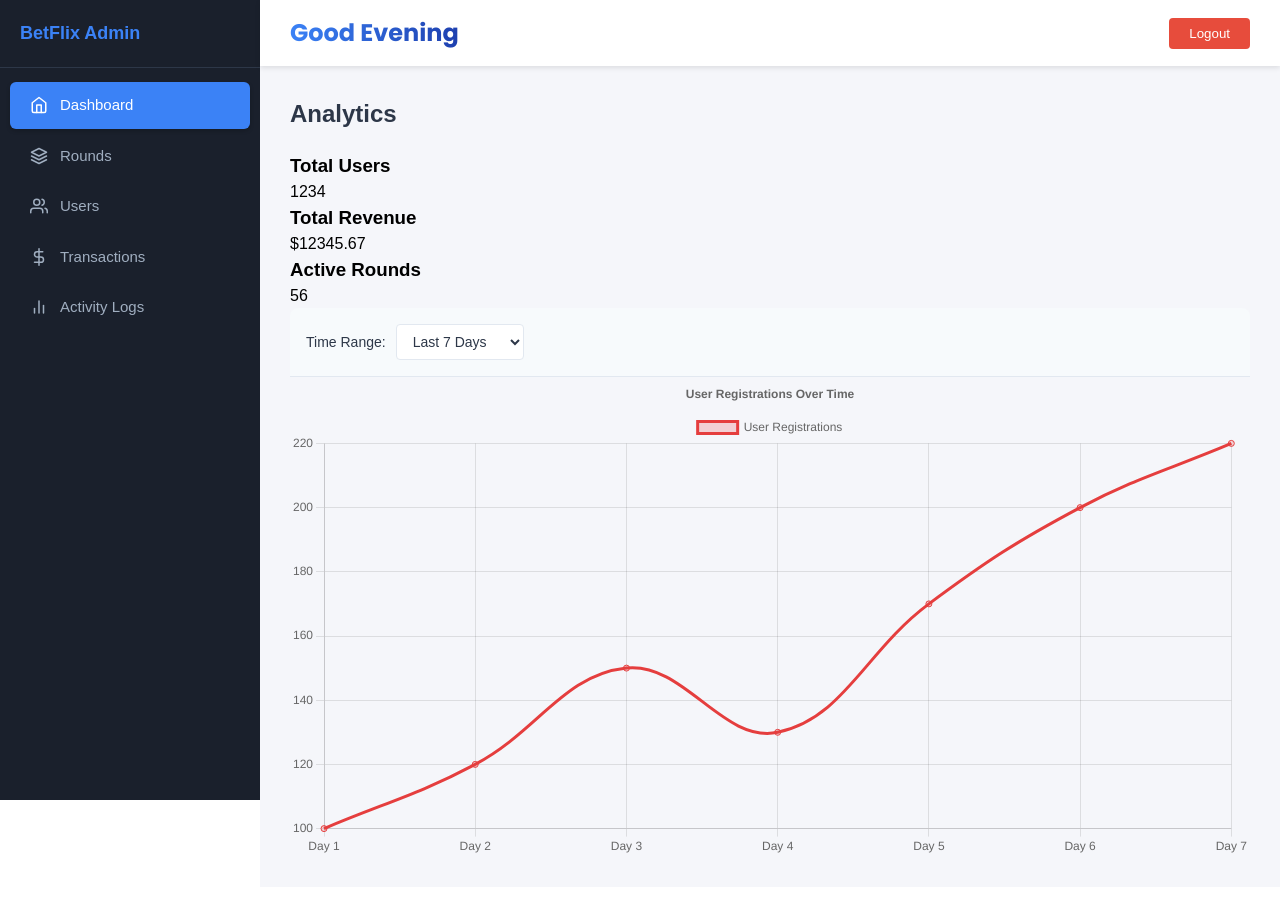
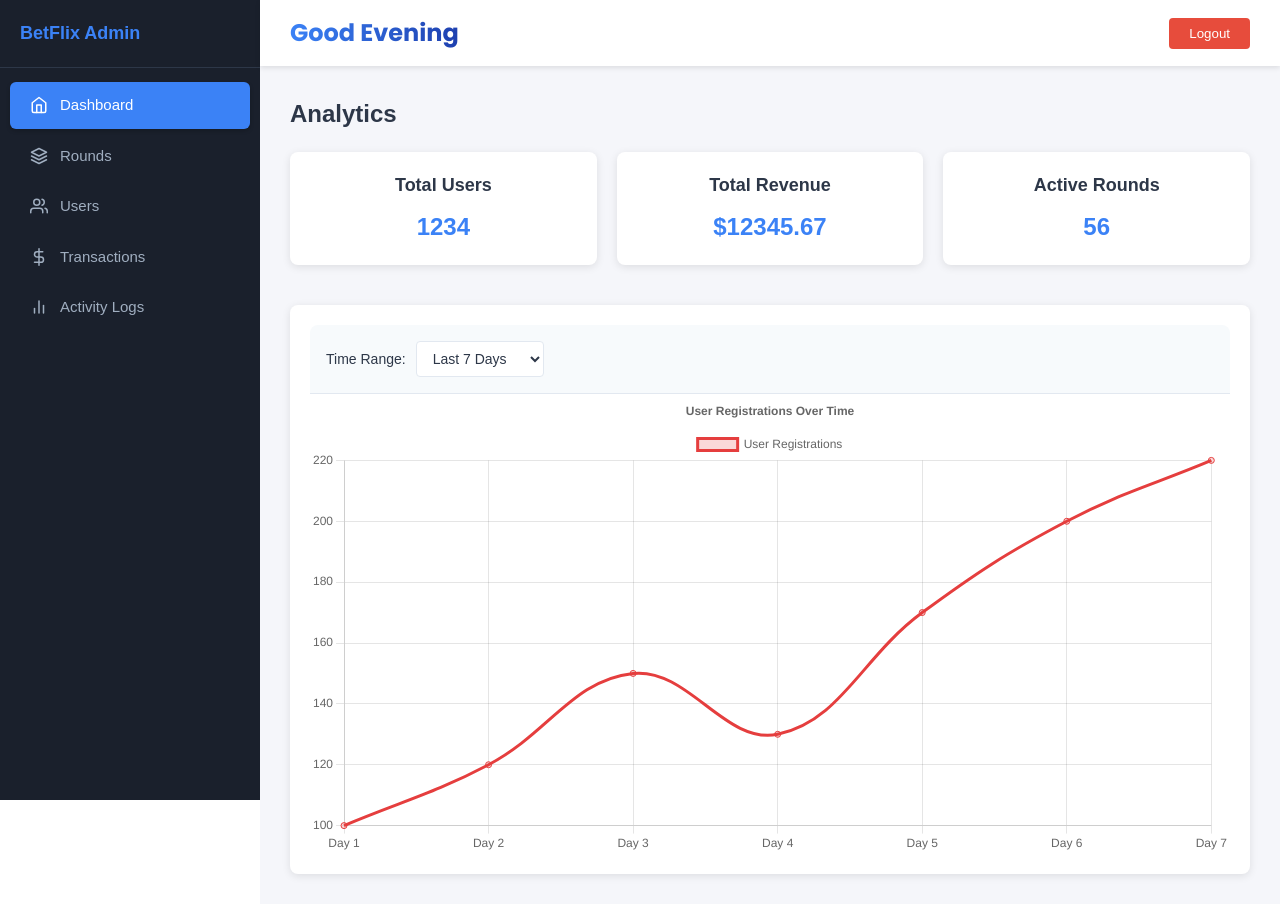
Before and after one commit to ay30bg/admin-betflix, a React (Create React App) app: page /dashboard in a window 1280 px wide. Built offline with nearby package versions, Linux system fonts and the light colour scheme; no server answers.

Commit message:
Update App.css

```diff
--- a/src/App.css
+++ b/src/App.css
@@ -150,6 +150,50 @@ body {
   color: #2d3748;
   margin-bottom: 1.25rem;
 }
+
+/* Analytics Container */
+.analytics-container {
+  display: flex;
+  flex-direction: column;
+  gap: 20px;
+}
+
+/* Stats Grid (reused from MainContent) */
+.stats-grid {
+  display: grid;
+  grid-template-columns: repeat(auto-fit, minmax(200px, 1fr));
+  gap: 20px;
+  margin-bottom: 20px;
+}
+
+.stat-card {
+  background-color: #ffffff;
+  padding: 20px;
+  border-radius: 8px;
+  box-shadow: 0 2px 8px rgba(0, 0, 0, 0.1);
+  text-align: center;
+}
+
+.stat-card h3 {
+  font-size: 18px;
+  color: #2d3748;
+  margin-bottom: 10px;
+}
+
+.stat-card p {
+  font-size: 24px;
+  color: #3b82f6; /* BetFlix red */
+  font-weight: bold;
+}
+
+/* Chart Container */
+.chart-container {
+  background-color: #ffffff;
+  padding: 20px;
+  border-radius: 8px;
+  box-shadow: 0 2px 8px rgba(0, 0, 0, 0.1);
+}
+
 
 .table-container {
   background-color: #ffffff;
```
